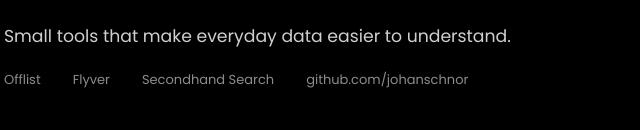
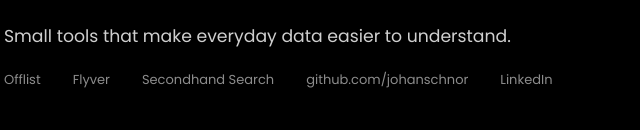
Before and after one commit to johanschnor/johanschnor.github.io, a plain HTML site: page index.html in a window 1280 px wide. Shown: the part 670-800 px from the top of the page, 37-677 px from the left. Drawn offline with Linux system fonts and the light colour scheme.

Commit message:
Add LinkedIn link
Co-Authored-By: Claude Opus 5.5 <noreply@anthropic.com>

```diff
--- a/index.html
+++ b/index.html
@@ -68,6 +68,7 @@
       <a href="#flyver">Flyver</a>
       <a href="#secondhand">Secondhand Search</a>
       <a href="https://github.com/johanschnor">github.com/johanschnor</a>
+      <a href="https://www.linkedin.com/in/johan-schnor-7b1480218/">LinkedIn</a>
     </div>
   </div>
 </section>
@@ -109,6 +110,7 @@
       <p>One search across nine secondhand sites. Runs on your own computer.</p>
       <div class="row">
         <a href="https://github.com/johanschnor/secondhand-search">GitHub →</a>
+        <a href="https://www.linkedin.com/in/johan-schnor-7b1480218/">LinkedIn</a>
         <span>© 2026 johanschnor</span>
       </div>
     </div>
```
